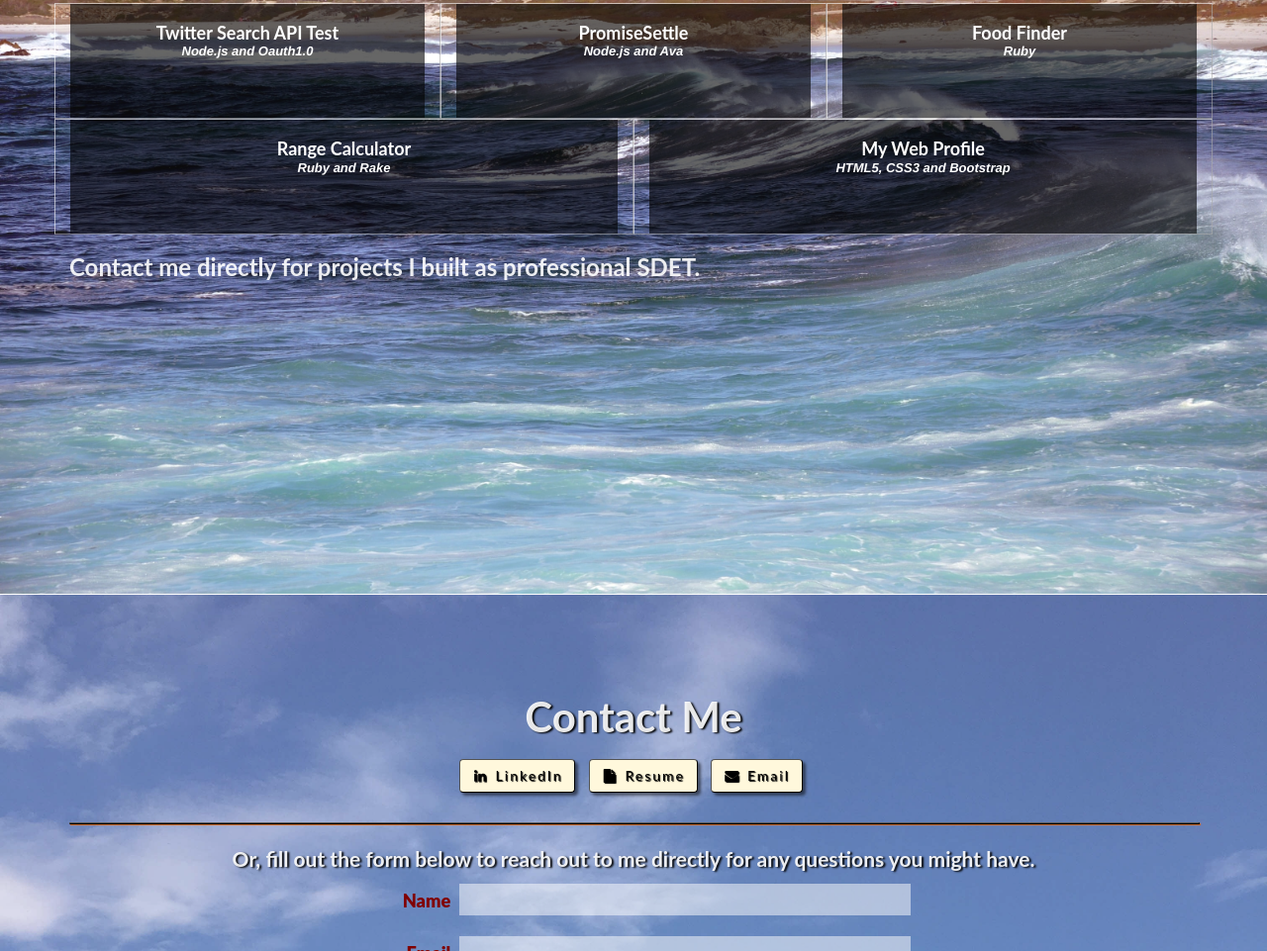
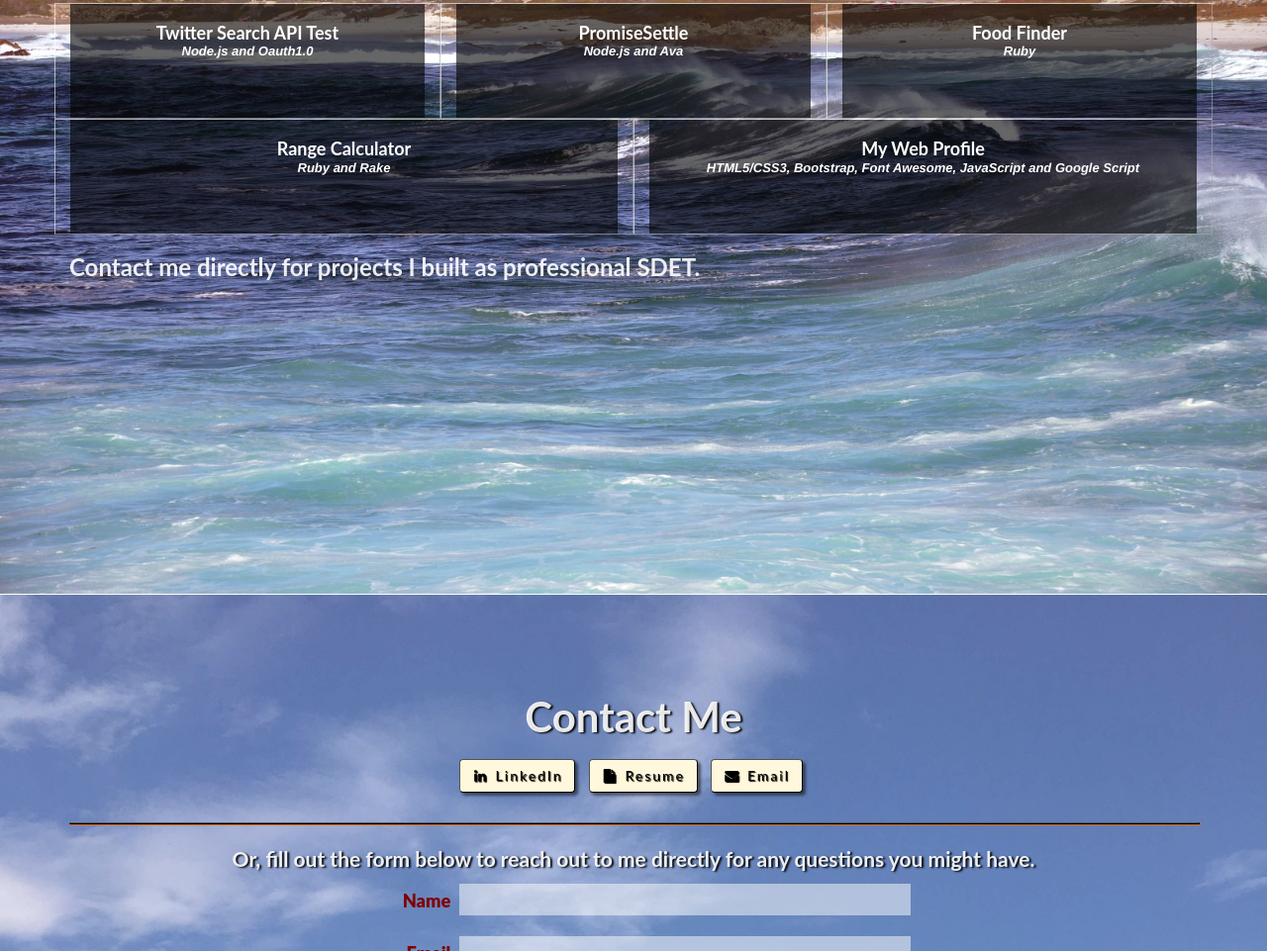
Before and after one commit to fangxiao-dong/cv, a plain HTML site: page index.html in a window 1280 px wide. Shown: the part 1802-2763 px from the top of the page at 99% size. Drawn offline with nearby package versions, Linux system fonts and the light colour scheme.

Commit message:
update the profile section

```diff
--- a/index.html
+++ b/index.html
@@ -167,7 +167,7 @@
                 <a href="https://github.com/fangxiao-dong/cv" target="_blank" class="project-link">
                   <div class="project-desc">
                       <h4>My Web Profile</h4>
-                      <p id="small-text" class="text-muted">HTML5, CSS3 and Bootstrap</p>
+                      <p id="small-text" class="text-muted">HTML5/CSS3, Bootstrap, Font Awesome, JavaScript and Google Script</p>
                       <i class="fa fa-github fa-3x"></i>
                   </div>
                 </a>
```
